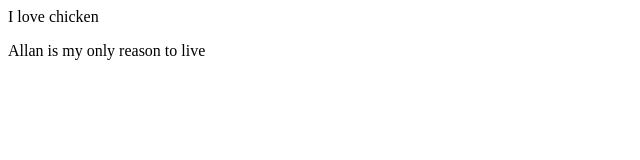
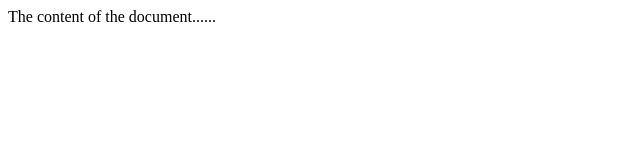
Before and after one commit to GPerazzelliLHA/GPerazzelliLHA.gitgub.io, a plain HTML site: page index.html in a window 1280 px wide. Shown: the whole page, without its empty margins (0-640 px from the left). Drawn offline with Linux system fonts and the light colour scheme.

Commit message:
Update index.html

```diff
--- a/index.html
+++ b/index.html
@@ -1,6 +1,11 @@
-<DOCTYPE HTML>
-  <head> I love chicken </head>
+<!DOCTYPE html>
+<html>
+<head>
+<title>Title of the document</title>
+</head>
+
 <body>
-<p> Allan is my only reason to live </p>
+The content of the document......
 </body>
+
 </html>
```
